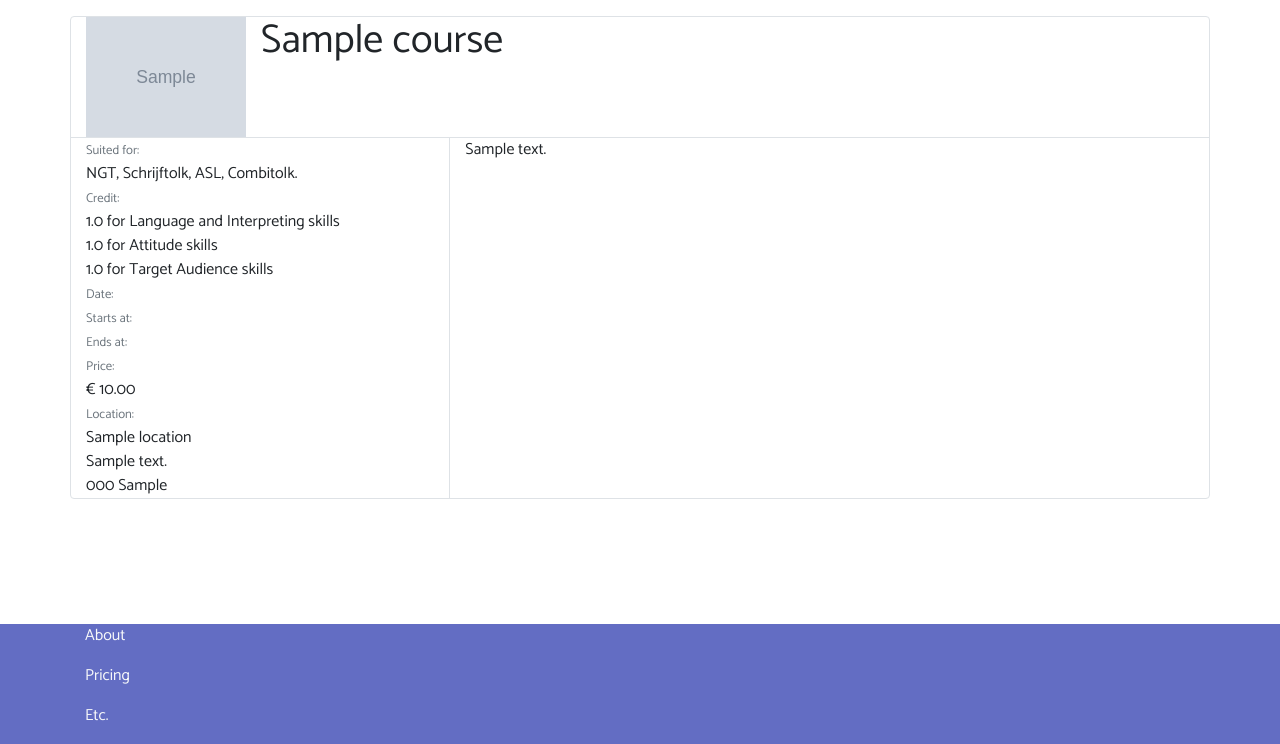
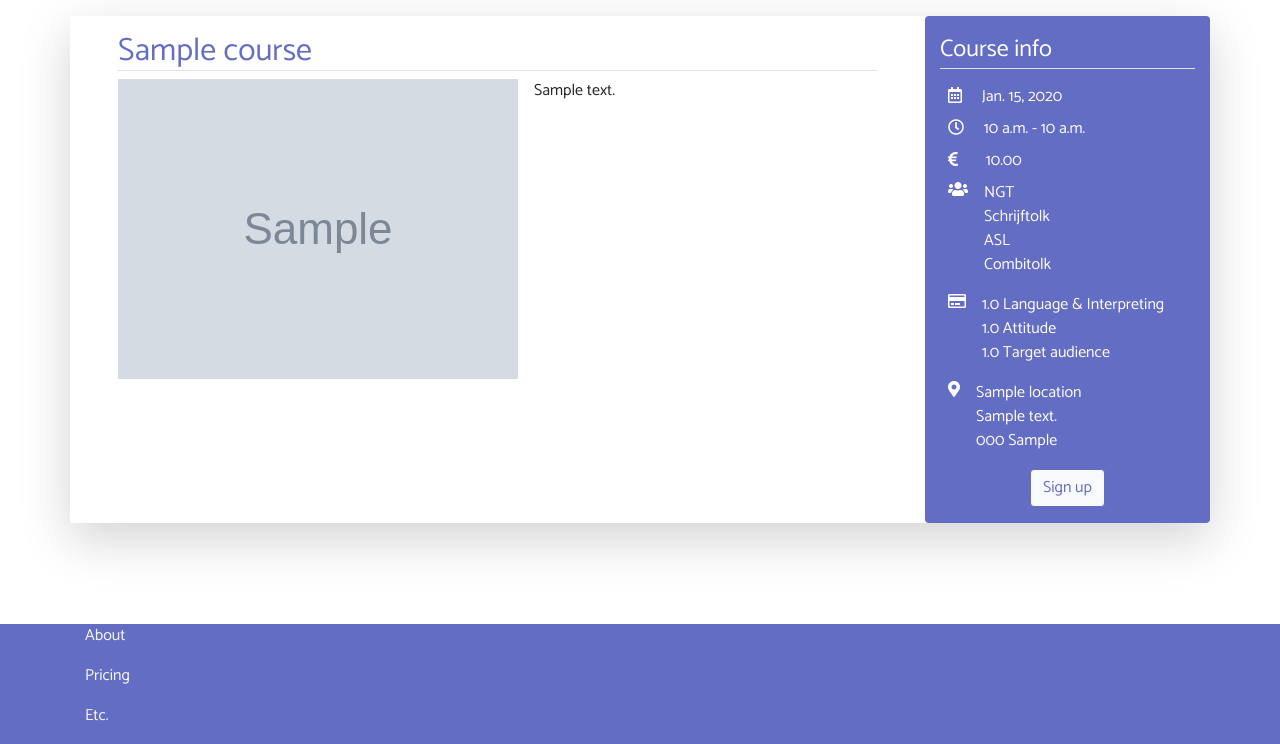
Before and after one commit to jdl208/trainingshub, a Django app: page /courses/1/ in a window 1280 px wide. Shown: the part 56-800 px from the top of the page. Run offline with Django 3.2, Linux system fonts and the light colour scheme; tables that the repository leaves empty hold one stand-in row (values such as "Sample post"); grey boxes marked "Sample" are stand-in pictures; some libraries are stand-ins or nearby versions.

Commit message:
Edited styleing of course detail view

```diff
--- a/courses/templates/courses/courses_detail.html
+++ b/courses/templates/courses/courses_detail.html
@@ -1,84 +1,78 @@
 {% extends 'base.html' %}
 {% block content %}
-<div class="container panel mt-3 border rounded">
-    <div class="row panel-header border-bottom">
-        <img class="d-none d-md-block col-md-2" src="{{ object.image.url }}" alt="image {{ object.name }}">
-        <h1 class="align-middle">{{ object.name }}</h1>
+<div class="container shadow-lg mt-3">
+    <div class="row">
+        <div class="col-md-9 px-md-5">
+            <h2 class="text-purple mt-3 border-bottom">{{ object.name }}</h2>
+
+            <img class="float-md-left img-fluid mr-3" src="{{ object.image.url }}" alt="image {{ object.name }}">
+            <span class="text-justify">{{ object.description | linebreaks }}</span>
+
         </div>
-    <div class="row panel-body">
-        <!-- panel left -->
-        <div class="panel-left col-md-4 border-right">
-            <small class="text-muted">
-                Suited for:
-            </small>
-            <div>
+        <div class="col-md-3 bg-purple rounded">
+            <legend class="mt-3 border-bottom">Course info</legend>
+            <!-- DATE AND TIME COURSE -->
+            <div class="mt-3 ml-2">
+                <i class="far fa-calendar-alt mr-2"></i>
+                <span class="ml-2">{{ object.date }}</span>
+            </div>
+            <div class="m-2">
+                <i class="far fa-clock mr-2"></i>
+                <span class="ml-2">{{ object.time }} - {{ object.endtime }}</span>
+            </div>
+            <!-- Costs for the course -->
+            <div class="m-2">
+                {% if object.costs != 0 %}
+                <i class="fas fa-euro-sign mr-3"></i>
+                <span class="ml-2">{{ object.costs }}</span>
+                {% endif %}
+            </div>
+            <!-- Target audience for course -->
+            <div class="m-2">
+                <i class="fas fa-users float-left  mr-3"></i>
+                <ul class="list-unstyled overflow-hidden">
                     {% if object.ngt %}
-                    <span>NGT, </span>
+                    <li>NGT </li>
                     {% endif%}
                     {% if object.schrijftolk %}
-                    <span>Schrijftolk, </span>
+                    <li>Schrijftolk </li>
                     {% endif%}
                     {% if object.asl %}
-                    <span>ASL, </span>
+                    <li>ASL </li>
                     {% endif%}
                     {% if object.combitolk %}
-                    <span>Combitolk.</span>
+                    <li>Combitolk</li>
                     {% endif%}
+                </ul>
             </div>
-            <small class="text-muted">
-                Credit:
-            </small>
-            <div>
+            <!-- Credtit for course -->
+            <div class="ml-2">
+                <i class="far fa-credit-card float-left mr-3"></i>
+                <ul class="list-unstyled overflow-hidden">
                     {% if object.credit_language_and_interpreting_skills != 0 %}
-                {{ object.credit_language_and_interpreting_skills }} for Language and Interpreting skills
-                {% endif %}
+                    <li class="overflow-hidden">{{ object.credit_language_and_interpreting_skills }} Language &
+                        Interpreting</li>
+                    {% endif%}
+                    {% if object.credit_attitude != 0 %}
+                    <li class="overflow-hidden">{{ object.credit_attitude }} Attitude</li>
+                    {% endif%}
+                    {% if object.credit_target_audiences != 0 %}
+                    <li class="overflow-hidden">{{ object.credit_target_audiences }} Target audience</li>
+                    {% endif%}
+                </ul>
             </div>
-            <div>
-                {% if object.credit_attitude != 0 %}
-                {{ object.credit_attitude }} for Attitude skills
-                {% endif %}
+            <!-- COURSE LOCATION -->
+            <div class="ml-2">
+                <i class="fas fa-map-marker-alt float-left mr-3"></i>
+                <ul class="list-unstyled overflow-hidden">
+                    <li>{{object.location.name}}</li>
+                    <li>{{object.location.street_address}}</li>
+                    <li>{{object.location.postcode}} {{object.location.city}}</li>
+                </ul>
             </div>
-            <div>
-                {% if object.credit_target_audiences != 0 %}
-                {{ object.credit_target_audiences }} for Target Audience skills
-                {% endif %}
+            <div class="text-center mb-3">
+                <a class="btn btn-light text-purple btn-outline-purple" href="">Sign up</a>
             </div>
-            <small class="text-muted">
-                Date:
-            </small>
-            <div>
-                {{ object.starts|date:"d F Y" }}
-            </div>
-            <small class="text-muted">
-                Starts at:
-            </small >
-            <div>
-                {{ object.starts|time:"H:i" }}
-            </div>
-            <small class="text-muted">
-                Ends at:
-            </small>
-            <div>
-                {{ object.ends|time:"H:i" }}
-            </div>
-            <small class="text-muted">
-                Price:
-            </small>
-            <div>
-                € {{ object.costs }}
-            </div>
-            <small class="text-muted">
-                Location:
-            </small>
-            <div>
-                {{ object.location.name }}<br>
-                {{ object.location.street_address }}<br>
-                {{ object.location.postcode }} {{ object.location.city }}
-            </div>
-        </div>
-        <!-- panel right -->
-        <div class="col-md-8">
-            {{ object.description | linebreaks }}
         </div>
     </div>
 </div>
--- a/static/css/custom.css
+++ b/static/css/custom.css
@@ -16,6 +16,7 @@ main {
 
 .bg-purple {
     background-color: #636DC3;
+    color: #ffffff;
 }
 
 .text-purple {
@@ -29,6 +30,10 @@ main {
 .btn-outline-purple:hover{
     background-color: #636DC3;
     color: #ffffff;
+}
+
+.border-purple {
+    border: 1px solid #636DC3;
 }
 
 /* NAVBAR */
```
Lines whose indentation alone changed are shown as unchanged.
